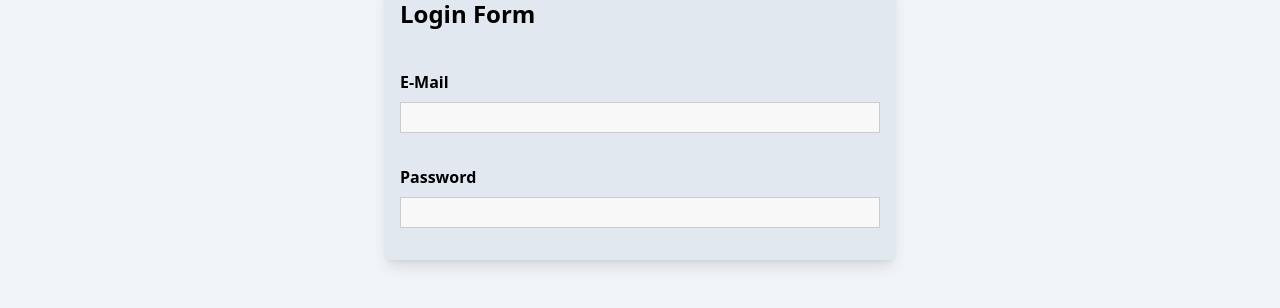
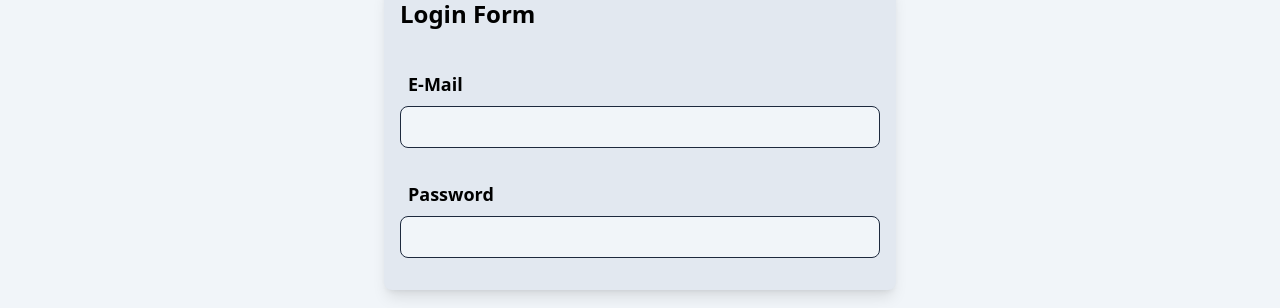
Before and after one commit to AbolfazlAdhami/Simple-MERN-App, a React (Vite) app in the folder frontend/: page /auth in a window 1280 px wide. Shown: the part 146-454 px from the top of the page. Built offline with nearby package versions, Linux system fonts and the light colour scheme.

Commit message:
fix: change style form and input

```diff
--- a/frontend/src/components/ui/Input.jsx
+++ b/frontend/src/components/ui/Input.jsx
@@ -49,11 +49,28 @@ const Input = (props) => {
 
   return (
     <div className={`form-control ${!inputState.isValid && inputState.isTouched && "form-control--invalid"}`}>
-      <label htmlFor={props.id}>{props.label}</label>
+      <label htmlFor={props.id} className="text-lg font-bold ml-2">
+        {props.label}
+      </label>
       {props.element === "input" ? (
-        <input id={props.id} type={props.type} placeholder={props.placeholder} onChange={changeHandler} onBlur={touchHandler} value={inputState.value} />
+        <input
+          className="rounded-lg p-2 text-lg border border-slate-800 bg-slate-100 focus:border-slate-950"
+          id={props.id}
+          type={props.type}
+          placeholder={props.placeholder}
+          onChange={changeHandler}
+          onBlur={touchHandler}
+          value={inputState.value}
+        />
       ) : (
-        <textarea id={props.id} rows={props.rows || 3} onChange={changeHandler} onBlur={touchHandler} value={inputState.value} />
+        <textarea
+          className="rounded-lg p-2 text-lg border border-slate-800 bg-slate-100 focus:border-slate-950"
+          id={props.id}
+          rows={props.rows || 3}
+          onChange={changeHandler}
+          onBlur={touchHandler}
+          value={inputState.value}
+        />
       )}
       {!inputState.isValid && inputState.isTouched && <p>{props.errorText}</p>}
     </div>
--- a/frontend/src/index.css
+++ b/frontend/src/index.css
@@ -21,16 +21,11 @@
   .form-control textarea {
     width: 100%;
     font: inherit;
-    border: 1px solid #ccc;
-    background: #f8f8f8;
-    padding: 0.15rem 0.25rem;
   }
 
   .form-control input:focus,
   .form-control textarea:focus {
     outline: none;
-    background: #ebebeb;
-    border-color: #510077;
   }
 
   .form-control--invalid label,
```
